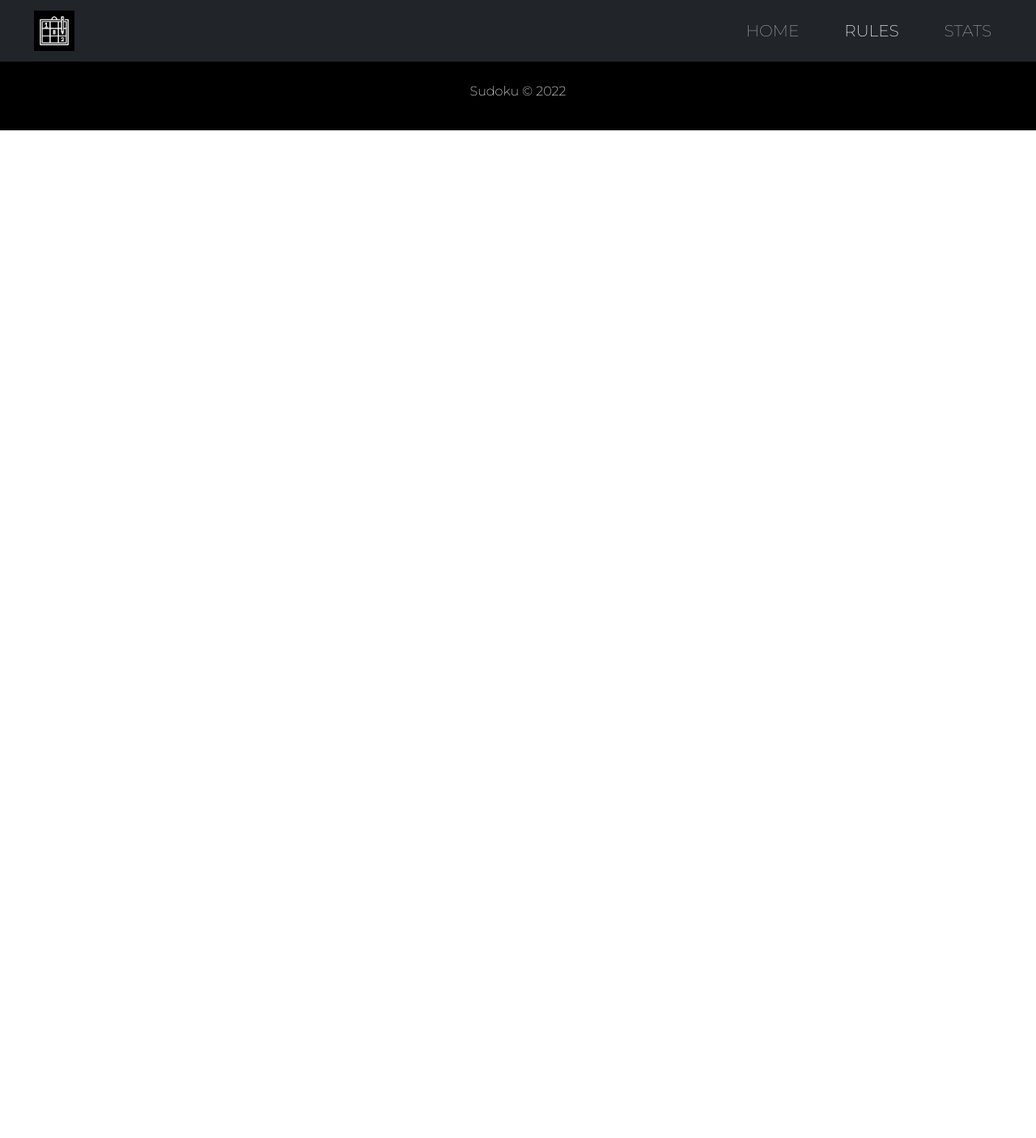
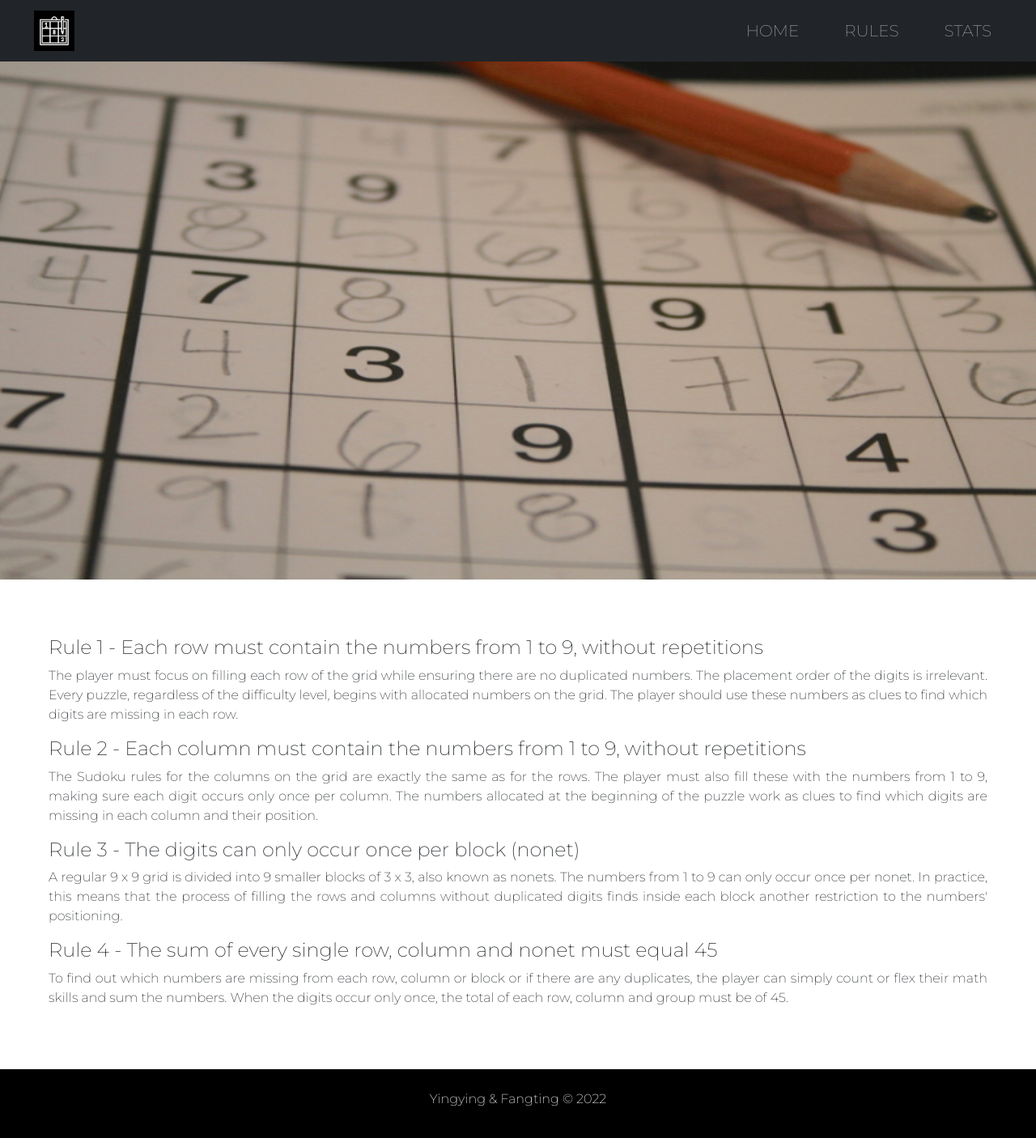
Before and after one commit to loveyamiyu/sodoku-design, a Flask app: page /rules/ in a window 1280 px wide. Shown: the whole page at 81% size. Before the commit the page ends 161 px from the top, so only its background shows below. Run offline with Flask 2, Linux system fonts and the light colour scheme; some libraries are stand-ins or nearby versions.

Commit message:
accidental deletion recover

```diff
--- a/static/styles.css
+++ b/static/styles.css
@@ -173,11 +173,11 @@ h3{
     font-weight: bold;
 }
 
-#rules-banner {
+.rules-banner {
     width: 100%;
 }
 
-#banner {
+.banner {
     width: 100%;
     height: 80vh;
     margin-top: 0;
--- a/templates/layout.html
+++ b/templates/layout.html
@@ -32,23 +32,25 @@
                 <div class="collapse navbar-collapse" id="navbarToggler">
                     <ul class="navbar-nav ms-auto">
                     <li class="nav-item">
-                        <a class="nav-link" aria-current="page" href="home.html">Home</a>
+                        <a class="nav-link" aria-current="page" href="{{ url_for('home')}}">Home</a>
                     </li>
                     <li class="nav-item">
-                        <a class="nav-link" style="color:white" href="rules.html">Rules</a>
+                        <a class="nav-link" href="{{ url_for('rules')}}">Rules</a>
                     </li>
                     <li class="nav-item">
-                        <a class="nav-link" href="stats.html">Stats</a>
+                        <a class="nav-link" href="{{ url_for('stats')}}">Stats</a>
                     </li>
                     </ul>
                 </div>
                 </div>
             </nav>
         </div>
+        {% block content %}
+        {% endblock %}
         <div class="body-content">
 
             <footer>
-                <p>Sudoku © 2022</p>
+                <p>Yingying & Fangting © 2022</p>
             </footer>
         </div>
         <script src="https://cdn.jsdelivr.net/npm/bootstrap@5.1.3/dist/js/bootstrap.bundle.min.js" integrity="sha384-ka7Sk0Gln4gmtz2MlQnikT1wXgYsOg+OMhuP+IlRH9sENBO0LRn5q+8nbTov4+1p" crossorigin="anonymous"></script>
--- a/templates/rules.html
+++ b/templates/rules.html
@@ -5,7 +5,9 @@
  {% endblock %}
 
  {% block content %}
-
+    <div class="rules-banner">
+        <img src="{{ url_for('static', filename='sudoku.webp')}}" class="banner">
+    </div>
         <div class="howtoplay">
             <h4>
                 Rule 1 - Each row must contain the numbers from 1 to 9, without repetitions
```
